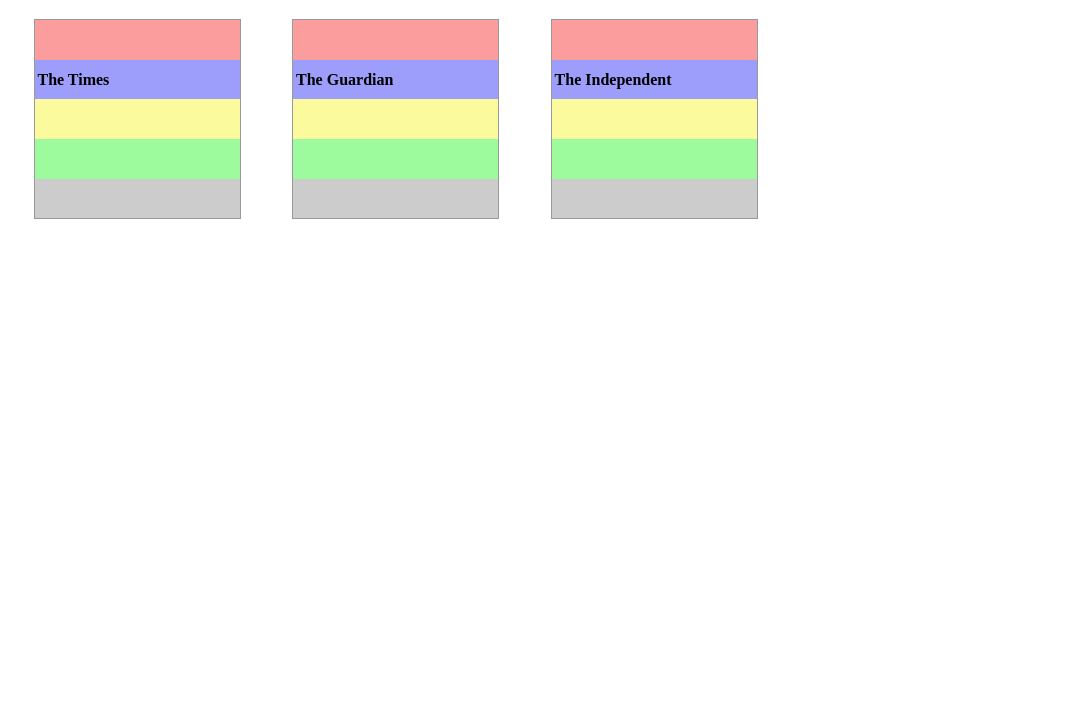
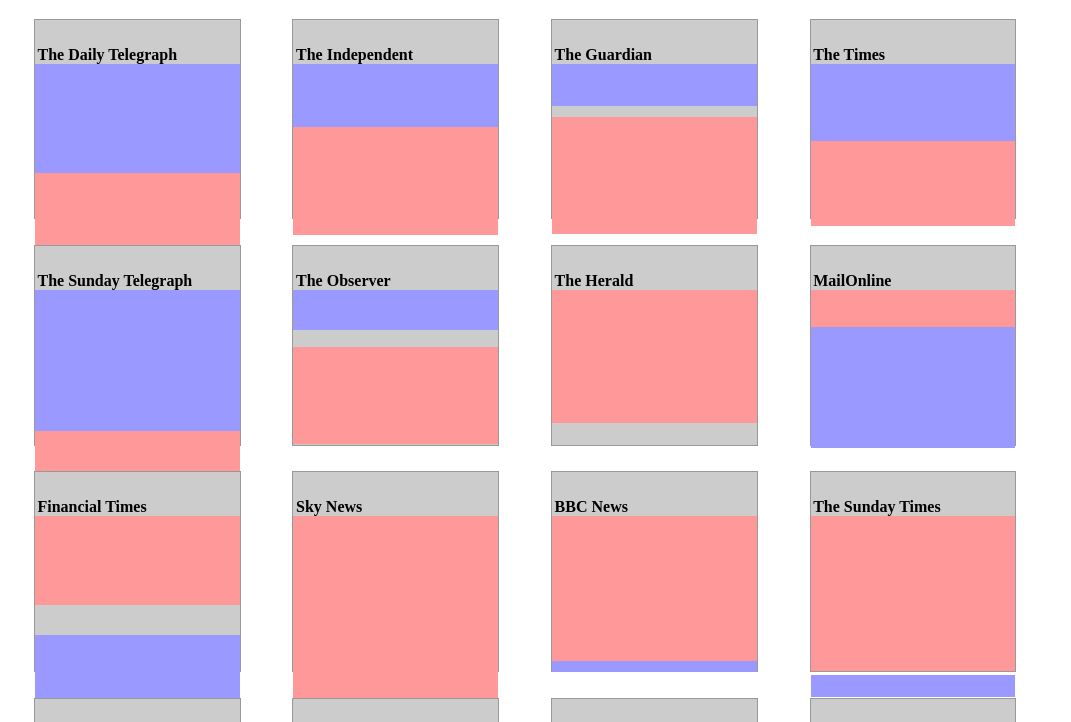
Before and after one commit to premasagar/theywriteforyou, a plain HTML site: page index.html in a window 1280 px wide. Shown: the part 61-783 px from the top of the page, without its empty margins (0-1071 px from the left). Drawn offline with Linux system fonts and the light colour scheme.

Commit message:
Got the papers to display

```diff
--- a/code.js
+++ b/code.js
@@ -90,3 +90,32 @@
         $(document)
             .mousemove(followMouse);
     });
+
+
+function createNewspapers(papers) {
+    $.each(papers, function(name, parties) {
+        console.log(name, parties);
+        var li = $('<li></li>');
+        $('.newspapers').append(li);
+        var klass = name.toLowerCase().replace(/ /, '-');
+        li.addClass(klass);
+        $('<h2></h2>').text(name).appendTo(li);
+        var ul = $('<ul></ul>').appendTo(li);
+
+        var total = 0;
+        $.each(parties, function(party_name, obj) {
+            total += obj.total;
+        });
+
+        $.each(parties, function(party_name, obj) {
+            var klass = party_name.toLowerCase().replace(/ /, '-');
+            var li = $('<li></li>').attr('title', party_name);
+            li.appendTo(ul);
+            li.height((obj.total / total) * 200);
+            li.addClass(klass);
+            li.appendTo(ul);
+        });
+    });
+}
+
+createNewspapers(papers);
--- a/index.html
+++ b/index.html
@@ -23,7 +23,7 @@
             height:12.4em;
         }
         .newspapers h2 {
-            position:absolute;
+            /* position:absolute; */
             z-index:99;
             top:1.62em;
             font-size:1em;
@@ -86,6 +86,11 @@
     <h1>They Write For You</h1>
 
     <ul class=newspapers>
+
+
+
+    </ul>
+    <!--
         <li class="the-times">
             <h2>The Times</h2>
             <ul class=parties>
@@ -114,6 +119,7 @@
             </ul>
         </li>
     </ul>
+    -->
 
     <script src=code.js></script>
 </body>
```
